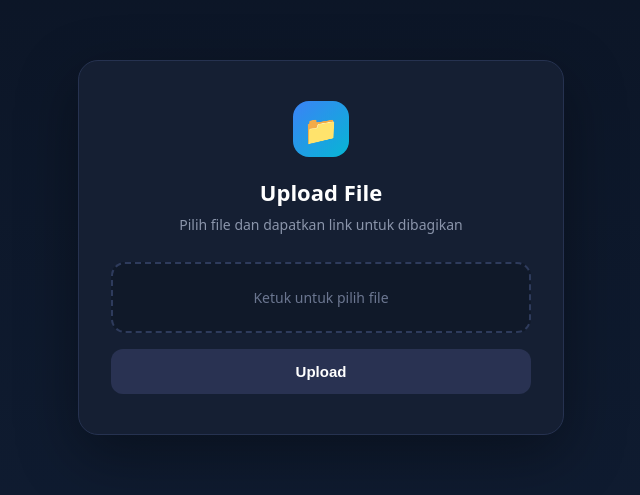
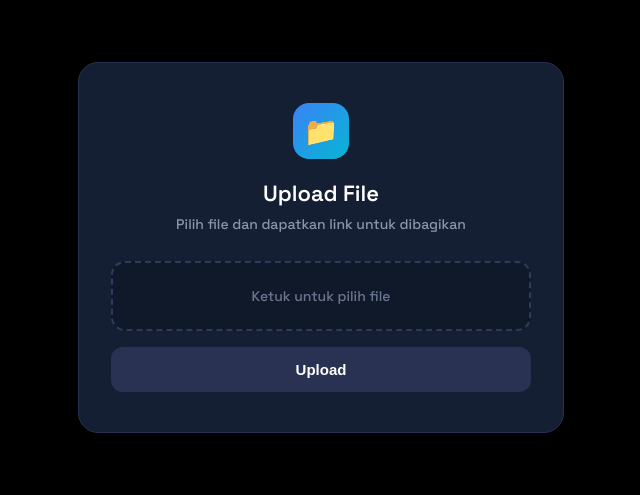
Before and after one commit to iiwppiuyuutr7/file-hosting-app, a Next.js app: page / in a window 1280 px wide. Shown: the part 177-672 px from the top of the page, without its empty margins (319-959 px from the left). Built offline with nearby package versions, Linux system fonts and the light colour scheme.

Commit message:
Update layout.js

```diff
--- a/app/layout.js
+++ b/app/layout.js
@@ -1,18 +1,33 @@
+import { Space_Grotesk, JetBrains_Mono } from "next/font/google";
+
+const spaceGrotesk = Space_Grotesk({
+  subsets: ["latin"],
+  weight: ["500", "600"],
+  variable: "--font-display",
+});
+
+const jetbrainsMono = JetBrains_Mono({
+  subsets: ["latin"],
+  weight: ["400", "500"],
+  variable: "--font-mono",
+});
+
 export const metadata = {
-  title: "File Hosting",
-  description: "Upload dan share file dengan mudah",
+  title: "Xera",
+  description: "Simpan dan bagikan file dengan mudah",
 };
 
 export default function RootLayout({ children }) {
   return (
-    <html lang="id">
+    <html lang="id" className={`${spaceGrotesk.variable} ${jetbrainsMono.variable}`}>
       <body
         style={{
           margin: 0,
           minHeight: "100vh",
-          background: "linear-gradient(180deg, #0b1424 0%, #101d33 100%)",
-          fontFamily: "system-ui, -apple-system, Segoe UI, Roboto, sans-serif",
-          color: "#e5e9f0",
+          background: "#000000",
+          color: "#ededed",
+          fontFamily: "var(--font-display), system-ui, sans-serif",
+          WebkitTapHighlightColor: "transparent",
         }}
       >
         {children}
```
